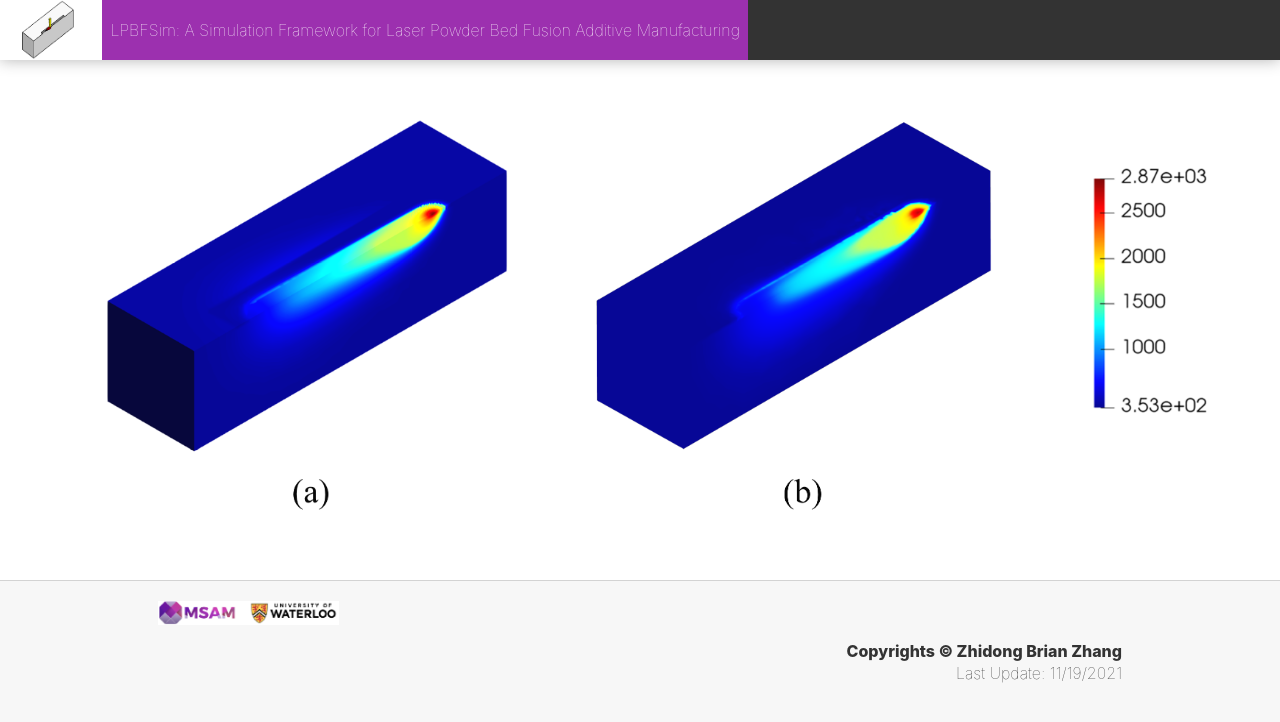
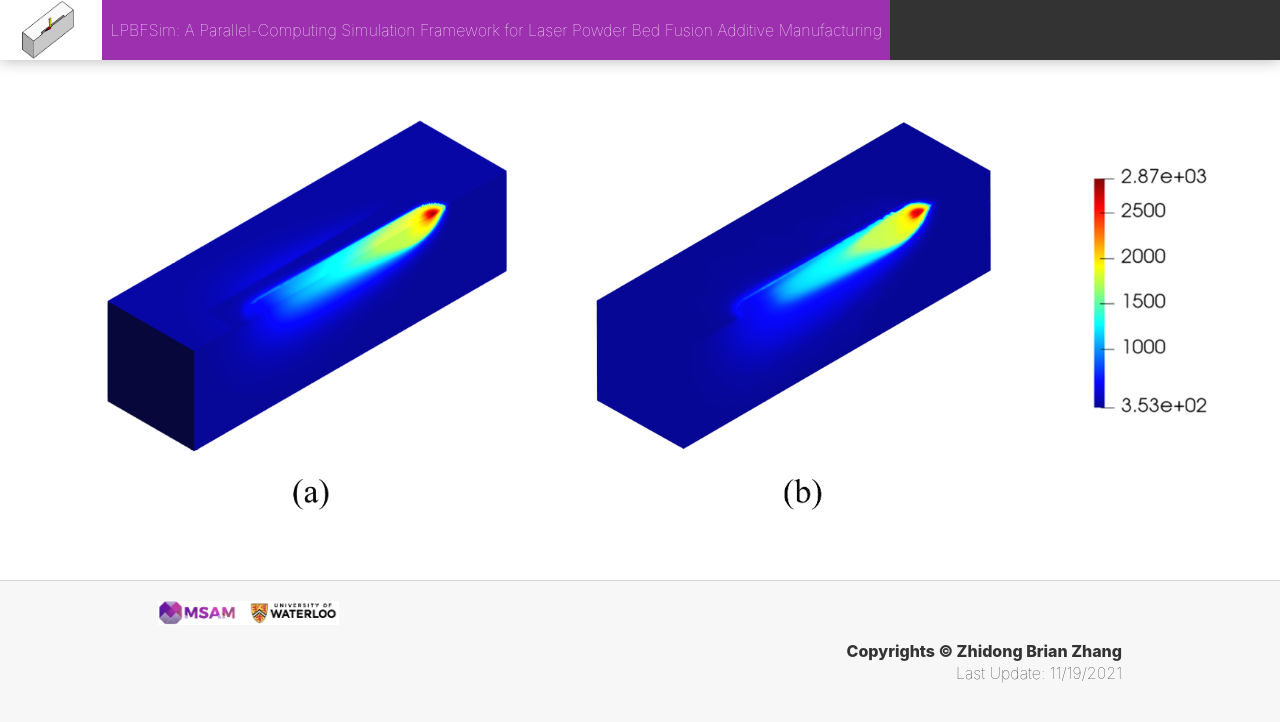
Before and after one commit to wonderfulzzd/LPBFSim, a plain HTML site: page index.html in a window 1280 px wide. Drawn offline with nearby package versions, Linux system fonts and the light colour scheme.

Commit message:
sixth commit

```diff
--- a/header.html
+++ b/header.html
@@ -1,7 +1,7 @@
 <div id="header" tabindex="0">
 	<img class="nav-logo" src="themes/img/logos/LPBFSim_logo.PNG"  width="8%" height=50px >
 	<a href="index.html" class="nav-logo-container">
-		LPBFSim: A Simulation Framework for Laser Powder Bed Fusion Additive Manufacturing
+		LPBFSim: A Parallel-Computing Simulation Framework for Laser Powder Bed Fusion Additive Manufacturing
 	</a>
 
 
--- a/themes/css/base.css
+++ b/themes/css/base.css
@@ -282,7 +282,7 @@ lessStrong {
 	vertical-align: middle;
 	display: inline-block;
 	transition: opacity 0.5s;
-	background: #9C30AF;
+	background:#9C30AF;
 	text-align:left;
 }
 
```
